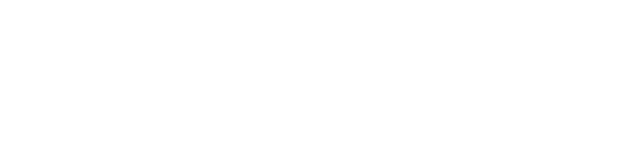
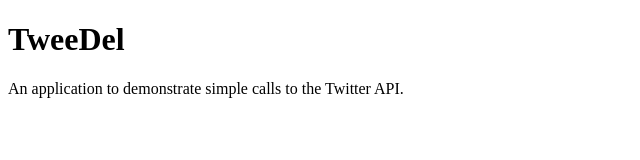
Before and after one commit to TinManCeski/web, a plain HTML site: page TweeDel/index.html in a window 1280 px wide. Shown: the whole page, without its empty margins (0-640 px from the left). Drawn offline with Linux system fonts and the light colour scheme.

Commit message:
update index

```diff
--- a/TweeDel/index.html
+++ b/TweeDel/index.html
@@ -1,9 +1,10 @@
 <!DOCTYPE html>
 <html>
     <head>
-
+        <title>TweeDel</title>
     </head>
     <body>
-
+        <h1>TweeDel</h1>
+        <p>An application to demonstrate simple calls to the Twitter API.</p>
     </body>
 </html>
```
